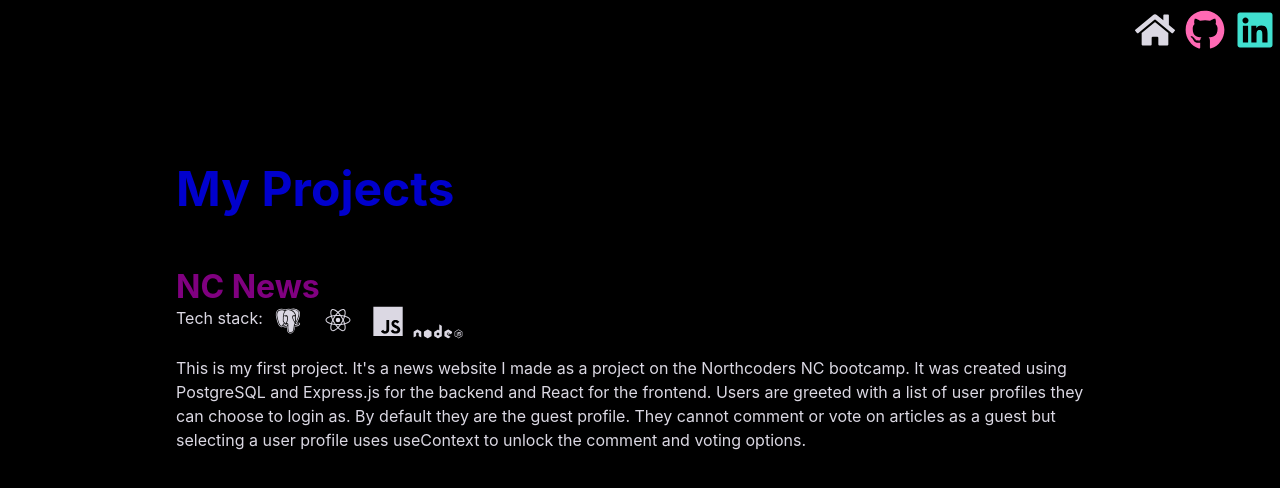
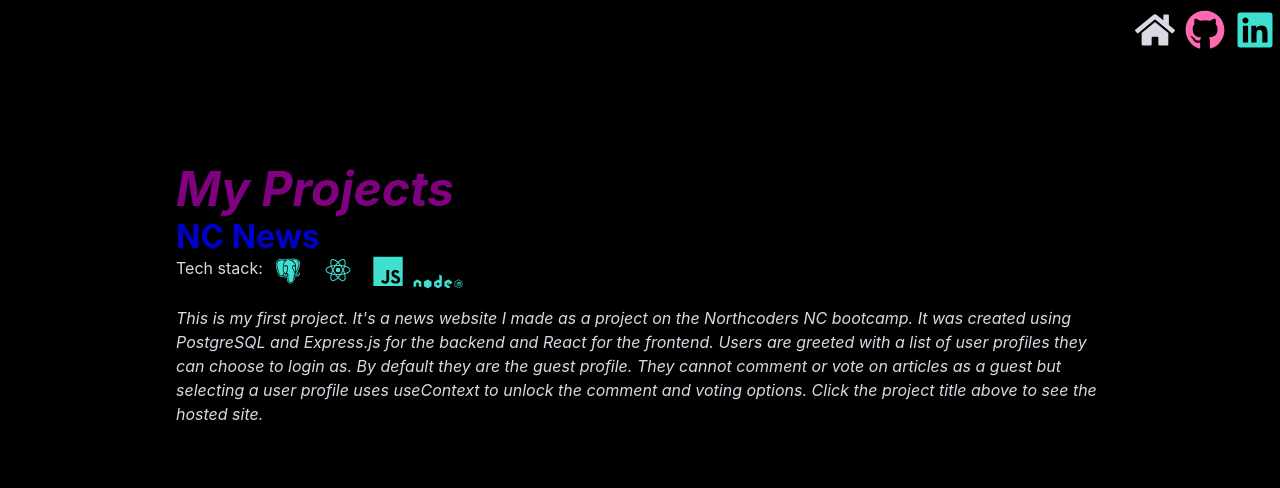
Before and after one commit to BTMurph0/portfolio, a React (Vite) app in the folder my-portfolio/: page /projects in a window 1280 px wide. Shown: the top 488 px of the page. Built offline with nearby package versions, Linux system fonts and the light colour scheme.

Commit message:
styling changes

```diff
--- a/my-portfolio/src/pages/Dashboard.jsx
+++ b/my-portfolio/src/pages/Dashboard.jsx
@@ -7,8 +7,8 @@ export function Dashboard() {
       <Container mt="100px" maxWidth="960px">
         <Heading fontSize="3rem" color="#DBD8E3">Barry Murphy</Heading>
         <Heading fontSize="3rem" color="#DBD8E3" as="h3">Software Developer</Heading>
-        <Text fontSize="2rem" marginTop="20px" color="#DBD8E3">JavaScript || React || Node.js || Express.js || PostgreSQL</Text>
-        <Text fontSize="2rem" marginTop="20px" color="#DBD8E3">Welcome to my portfolio site! Click below to see my projects.</Text>
+        <Text as="i" fontSize="2rem" marginTop="20px" color="#DBD8E3">JavaScript || React || Node.js || Express.js || PostgreSQL</Text>
+        <Text fontSize="2rem" marginTop="20px" color="#DBD8E3">Welcome to my portfolio site! I'm a Software Developer from Manchester with a decade of experience of the Software Development Lifecycle as a Software QA and Product Owner. Click below to see my projects.</Text>
         <ProjectsLink />
         <Box my="100px"></Box>
       </Container>
--- a/my-portfolio/src/pages/Projects.jsx
+++ b/my-portfolio/src/pages/Projects.jsx
@@ -5,26 +5,26 @@ import { DiNodejs, DiJsBadge } from "react-icons/di";
 export function Projects() {
   return (
     <Container mt="100px" maxWidth="960px">
-      <Heading mb="50px" color="mediumblue" fontSize="3rem">My Projects</Heading>
+      <Heading as="i" mb="50px" color="Purple" fontSize="3rem">My Projects</Heading>
       <Box>
         <ChakraLink href="https://resilient-alpaca-fd5bf3.netlify.app/" isExternal>
-        <Heading color="purple" fontSize="2rem" as="h3">NC News</Heading>
+        <Heading color="mediumblue" fontSize="2rem" as="h3">NC News</Heading>
         </ChakraLink>
         <Flex>
           <Text color="#DBD8E3">Tech stack:</Text>
-          <Icon color="#DBD8E3" w="50px" h="30px" as={BiLogoPostgresql} />
-          <Icon color="#DBD8E3" w="50px" h="30px" as={BiLogoReact} />
-          <Icon color="#DBD8E3" w="50px" h="30px" as={DiJsBadge} />
-          <Icon color="#DBD8E3" w="50px" h="50px" as={DiNodejs} />
+          <Icon color="turquoise" w="50px" h="30px" as={BiLogoPostgresql} />
+          <Icon color="turquoise" w="50px" h="30px" as={BiLogoReact} />
+          <Icon color="turquoise" w="50px" h="30px" as={DiJsBadge} />
+          <Icon color="turquoise" w="50px" h="50px" as={DiNodejs} />
         </Flex>
-        <Text color="#DBD8E3">
+        <Text as="i" color="#DBD8E3">
           This is my first project. It's a news website I made as a project on
           the Northcoders NC bootcamp. It was created using PostgreSQL and
           Express.js for the backend and React for the frontend. Users are
           greeted with a list of user profiles they can choose to login as. By
           default they are the guest profile. They cannot comment or vote on
           articles as a guest but selecting a user profile uses useContext to
-          unlock the comment and voting options.
+          unlock the comment and voting options. Click the project title above to see the hosted site.
         </Text>
       </Box>
     </Container>
```
